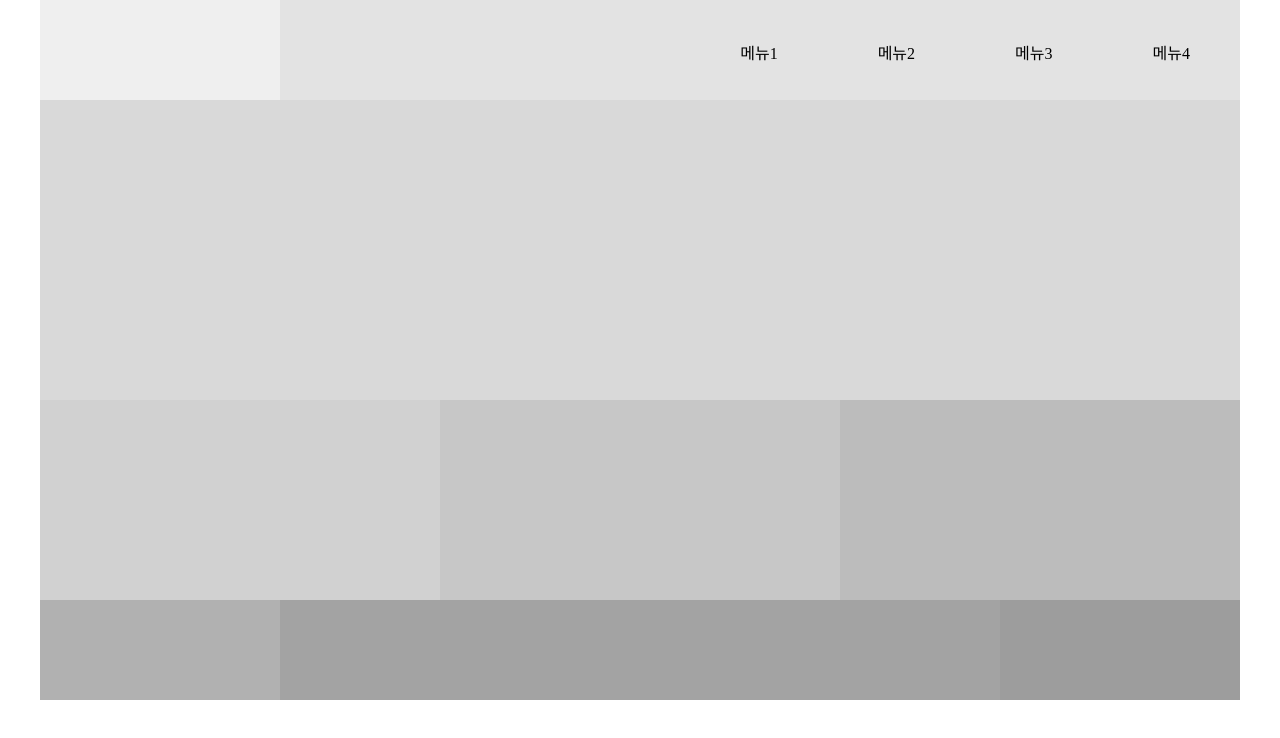
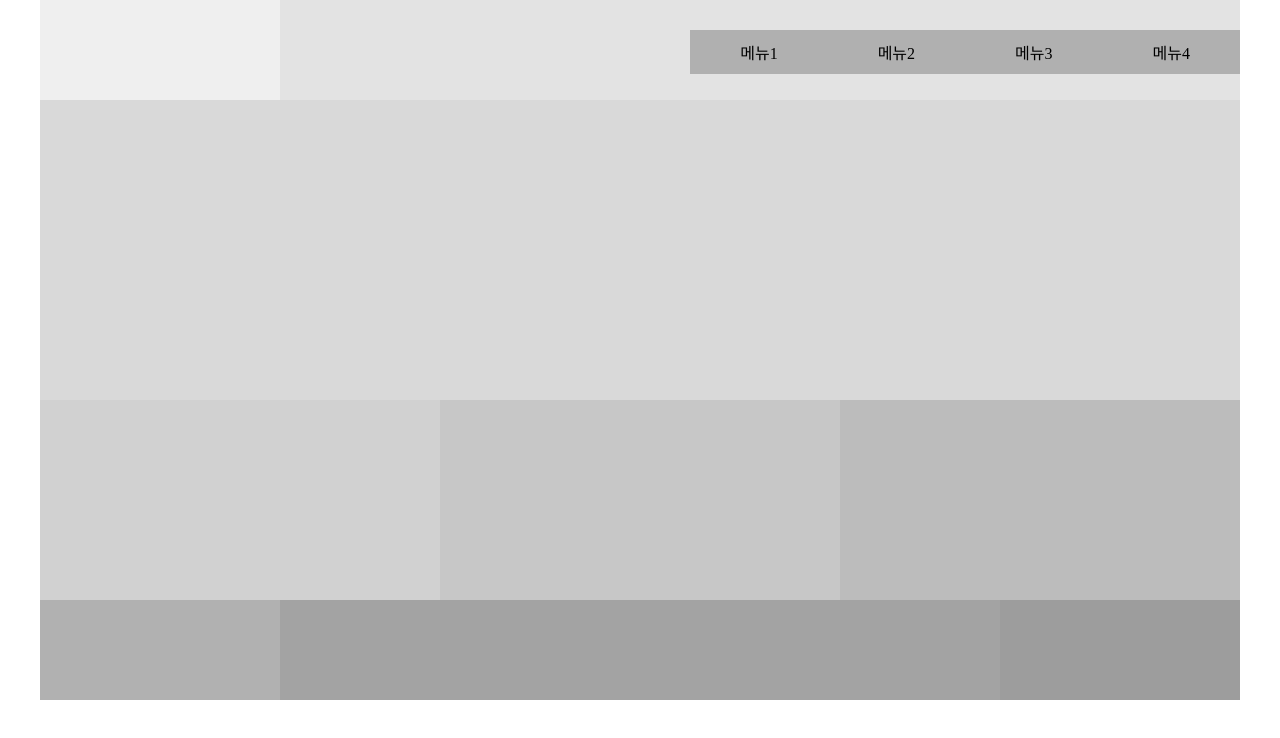
Before and after one commit to awesomepossumgirl/html_css, a plain HTML site: page layout/script_M2_js.html in a window 1280 px wide. Drawn offline with nearby package versions, Linux system fonts and the light colour scheme.

Commit message:
Add files via upload

```diff
--- a/layout/script_M2_js.html
+++ b/layout/script_M2_js.html
@@ -9,6 +9,7 @@
         * {
             margin: 0;
             padding: 0;
+            font-family: 'GmarketSans';
         }
         li {
             list-style: none;
@@ -32,49 +33,7 @@
         }
         #header .nav {
             width: 80%;
-            height: 100px;
             background-color: #e3e3e3;
-        }
-        /*nav*/
-        .nav > ul {
-            display: flex;
-            justify-content: right;
-            margin-top: 30px;
-        }
-        .nav > ul > li {
-            position: relative;
-        }
-        .nav > ul > li > a {
-            display: inline-block;
-            padding: 10px 50px;
-        }
-        .nav > ul > li > a:hover {
-            background-color: #696969;
-        }
-        .nav > ul > li > ul {
-            position: absolute;
-            left: 0;
-            top: 38px;
-            width: 100%;
-            text-align: center;
-            display: none;
-        }
-        .nav > ul > li > ul > li > a {
-            display: inline-block;
-            padding: 10px;
-            background-color: #c1c1c1;
-            width: 100%;
-            box-sizing: border-box;
-        }
-        .nav > ul > li > ul > l > a:hover {
-            background-color: #8f8f8f;
-        }
-        /* 자바스크립트 CSS */
-        .nav > ul > li > ul {
-            display: block;
-            height: 0;
-            overflow: hidden;
-            transition: all 600ms;
         }
         #slider {
             width: 100%;
@@ -119,8 +78,51 @@
             height: 100px;
             background-color: #9d9d9d;
         }
+        /* nav */
+        .nav > ul {
+            display: flex;
+            justify-content: right;
+            margin-top: 30px;
+        }
+        .nav > ul > li {
+            position: relative;
+        }
+        .nav > ul > li > a {
+            display: inline-block;
+            padding: 10px 50px;
+            background-color: #b0b0b0;
+        }
+        .nav > ul > li > a:hover {
+            background-color: #696969;
+        }
+        .nav > ul > li > ul {
+            position: absolute;
+            left: 0;
+            top: 38px;
+            width: 100%;
+            text-align: center;
+            display: none;
+        }
+        .nav > ul > li > ul > li > a {
+            display: inline-block;
+            padding: 10px;
+            background-color: #c1c1c1;
+            width: 100%;
+            box-sizing: border-box;
+        }
+        .nav > ul > li > ul > li > a:hover {
+            background-color: #8f8f8f;
+        }
+        /* 자바스크립트 CSS */
+        .nav > ul > li > ul {
+            display: block;
+            height: 0;
+            overflow: hidden;
+            transition: all 600ms;
+        }
     </style>
 </head>
+<body>
     <body>
         <div id="wrap">
             <div id="header">
@@ -168,7 +170,8 @@
             </div>
             <!-- //header -->
 
-        <div id="slider"></div>
+            <div id="slider">
+            </div>
             <!-- //slider -->
 
             <div id="contents">
@@ -184,24 +187,36 @@
                 <div class="footer3"></div>
             </div>
             <!-- //footer -->
-
         </div>
         <!-- //wrap -->
     </body>
+
+    <script src="https://ajax.googleapis.com/ajax/libs/jquery/1.12.4/jquery.min.js"></script>
+    <!-- <script>
+        $(function(){
+            $(".nav > ul > li").mouseover(function(){
+                $(".nav > ul > li > ul").stop().slideDown();
+            });
+            $(".nav > ul > li").mouseout(function(){
+                $(".nav > ul > li > ul").stop().slideUp();
+            });
+        });
+    </script> -->
     <script>
-    window.onload = function() {
+        window.onload = function(){
             let navList = document.querySelector(".nav > ul");
 
-        navList.addEventListener("mouseover",function(){
-            navList.querySelectorAll(".submenu").forEach(sub=>{
-                sub.style.height="155px";
+            navList.addEventListener("mouseover", function(){
+                navList.querySelectorAll(".submenu").forEach(sub => {
+                    sub.style.height = "155px";
                 });
             });
-        navList.addEventListener("mouseout",function(){
-            navList.querySelectorAll(".submenu").forEach(sub=>{
-                sub.style.height="0px";
-            })
+            navList.addEventListener("mouseout", function(){
+                navList.querySelectorAll(".submenu").forEach(sub => {
+                    sub.style.height = "0px";
+                });
             });
         }
     </script>
+</body>
 </html>
```
Also changed, not shown: layout/script_M2_jquery.html (+2 -1 lines). Lines whose indentation alone changed are shown as unchanged.
